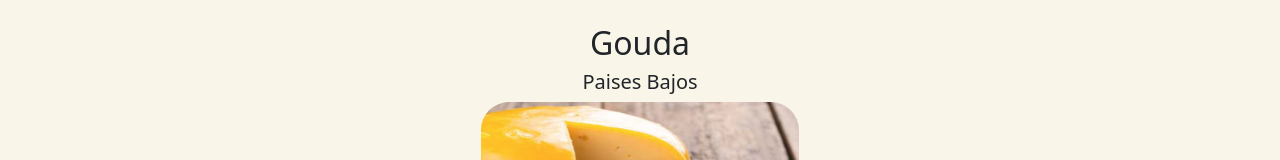
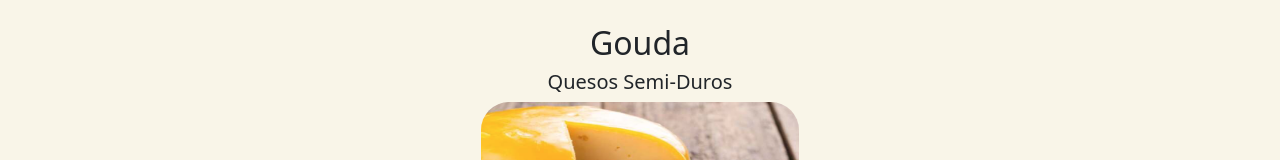
Before and after one commit to Gcatrilef21/React-MmmCheese-PF, a React (Create React App) app: page /products/1 in a window 1280 px wide. Shown: the part 163-323 px from the top of the page. Built offline with nearby package versions, Linux system fonts and the light colour scheme; a web font is replaced by a local one.

Commit message:
update mock

```diff
--- a/src/Pages/Cart/CartItem.js
+++ b/src/Pages/Cart/CartItem.js
@@ -12,7 +12,7 @@ const CartItem = ({item}) => {
             <img src={`/images/${item.image}`} alt={item.title} width={'100rem'}/>
             <p>{item.title}</p>
             <p>$ {item.price}</p>
-            <p>$ {item.quatity}</p>
+            <p>{item.quantity}</p>
             <p>SubTotal : $ {item.quantity * item.price} </p>
             <button className="btn btn-danger" onClick={()=> deleteCheese(item.id)}><strong>X</strong></button>
 
--- a/src/Pages/Productos/products.js
+++ b/src/Pages/Productos/products.js
@@ -3,8 +3,6 @@ import { getCheeses } from "../../mock";
 import Load from "../../Components/Loading/load";
 import './products.css';
 import { Link } from "react-router-dom";
-
-
 
 
 const Products = () => {
--- a/src/mock.js
+++ b/src/mock.js
@@ -5,24 +5,24 @@ const cheeses = [{
     description: 'El queso Gouda es un queso de origen holandés conocido por su sabor suave y cremoso. Es versátil y se utiliza en una amplia variedad de platos, desde aperitivos hasta sándwiches y platos de queso fundido',
     price: 5990,
     stock: 6,
-    category:'Paises Bajos'
+    category: 'Quesos Semi-Duros'
 },
 {
     id: 2,
-    image: '../images/edam.png' ,
+    image: '../images/edam.png',
     title: 'Edam',
-    description:' Se produce en la ciudad de Edam y otras regiones de los Países Bajos. Este queso se destaca por su sabor suave y ligeramente dulce, así como por su textura firme y compacta.',
+    description: ' Se produce en la ciudad de Edam y otras regiones de los Países Bajos. Este queso se destaca por su sabor suave y ligeramente dulce, así como por su textura firme y compacta.',
     price: 9990,
     stock: 20,
-    category:'Queso Semi-Duro'
+    category: 'Queso Semi-Duro'
 }, {
     id: 3,
     image: '../images/maasdam.png',
     title: 'Maasdam',
-    description:'El queso Maasdam es un queso de origen suizo-holandés que combina las mejores cualidades del queso suizo Emmental y el queso holandés Gouda. Es conocido por su distintivo sabor suave y ligeramente dulce, así como por su textura tierna y llena de agujeros, similar a la del Emmental.El queso Maasdam es versátil y se utiliza en una variedad de aplicaciones culinarias, desde platos de queso y sándwiches hasta ensaladas y fondues. ',
+    description: 'El queso Maasdam es un queso de origen suizo-holandés que combina las mejores cualidades del queso suizo Emmental y el queso holandés Gouda. Es conocido por su distintivo sabor suave y ligeramente dulce, así como por su textura tierna y llena de agujeros, similar a la del Emmental.El queso Maasdam es versátil y se utiliza en una variedad de aplicaciones culinarias, desde platos de queso y sándwiches hasta ensaladas y fondues. ',
     stock: 15,
     price: 10990,
-    country: 'Países Bajos'
+    country: 'Quesos Semi-Duros'
 }, {
     id: 4,
     image: '../images/brie.png',
@@ -30,23 +30,23 @@ const cheeses = [{
     description: 'El queso Brie es un queso de origen francés que se destaca por su suavidad, cremosidad y sabor delicado,  es conocido por su característica corteza comestible, que puede tener una textura ligeramente aterciopelada.',
     price: 15990,
     stock: 10,
-    category: 'Francia'
+    category: 'Quesos Semi-Duros'
 }, {
     id: 5,
-    image:'../images/camembert.png',
+    image: '../images/camembert.png',
     title: 'Camembert',
-    description:'El queso Camembert es un queso de origen francés que se caracteriza por su textura cremosa, corteza blanca y sabor suave pero característico. El Camembert es un queso muy versátil que se puede disfrutar solo, untado en pan fresco o como parte de platos más elaborados, como quiches o fondue de queso. ',
+    description: 'El queso Camembert es un queso de origen francés que se caracteriza por su textura cremosa, corteza blanca y sabor suave pero característico. El Camembert es un queso muy versátil que se puede disfrutar solo, untado en pan fresco o como parte de platos más elaborados, como quiches o fondue de queso. ',
     price: 18990,
     stock: 4,
-    category: 'Francia'
+    category: 'Quesos Blandos'
 }, {
     id: 6,
-    image:'../images/roquefort.png',
+    image: '../images/roquefort.png',
     title: 'Roquefort',
-    description:'El queso Roquefort es un queso de origen francés famoso por su sabor intenso y característico, y por ser uno de los quesos azules más apreciados en todo el mundo.El Roquefort se disfruta comúnmente solo, en ensaladas, como parte de platos de queso o acompañado de peras, nueces u otros ingredientes que complementan su sabor.',
+    description: 'El queso Roquefort es un queso de origen francés famoso por su sabor intenso y característico, y por ser uno de los quesos azules más apreciados en todo el mundo.El Roquefort se disfruta comúnmente solo, en ensaladas, como parte de platos de queso o acompañado de peras, nueces u otros ingredientes que complementan su sabor.',
     stock: 10,
     price: 23990,
-    category: 'Francia'
+    category: 'Quesos Blandos'
 }, {
     id: 7,
     image: '../images/tulum.png',
@@ -54,7 +54,7 @@ const cheeses = [{
     description: 'Es un queso típico de Turquía, especialmente popular en la región de Anatolia. Este queso se elabora principalmente a partir de leche de oveja o una mezcla de leche de oveja y cabra,se consume en una variedad de platos y es un componente esencial en la cocina turca. ',
     price: 14990,
     stock: 5,
-    category: 'Turco'
+    category: 'Quesos Extra Duros'
 }, {
     id: 8,
     image: '../images/emmental.png',
@@ -62,7 +62,7 @@ const cheeses = [{
     description: 'El queso Emmental es un queso suizo de renombre internacional que se destaca por sus característicos agujeros u "ojos".',
     price: 9990,
     stock: 12,
-    category: 'Suizo'
+    category: 'Quesos Semi-Duros'
 }, {
     id: 9,
     image: '../images/appenzeller.png',
@@ -70,7 +70,7 @@ const cheeses = [{
     description: 'El queso Appenzeller es un queso suizo que se produce en la región de Appenzell, en el noreste de Suiza.Se puede disfrutar solo, en sándwiches, ensaladas o platos de queso fundido, y se considera una joya de la tradición quesera suiza',
     price: 15990,
     stock: 5,
-    category: 'Suizo'
+    category: 'Quesos Semi-Duros'
 }, {
     id: 10,
     image: '../images/cheddar.png',
@@ -78,7 +78,7 @@ const cheeses = [{
     description: 'Su nombre proviene de la región de Cheddar, en el suroeste de Inglaterra, donde se originó. Se caracteriza por su sabor robusto y su textura firme y desmenuzable cuando está maduro.Este queso es muy versátil y se utiliza en una amplia gama de aplicaciones culinarias, desde sándwiches y hamburguesas hasta ensaladas y platos de macarrones con queso.',
     stock: 20,
     price: 14990,
-    category: 'Ingles'
+    category: 'Quesos Blandos'
 }, {
     id: 11,
     image: '../images/stilton.png',
@@ -86,7 +86,7 @@ const cheeses = [{
     description: 'El queso Stilton es un queso azul de origen inglés que se destaca por su sabor distintivo y su textura cremosa con vetas de moho azul.Este queso se consume comúnmente solo, acompañado de galletas o pan, pero también se utiliza en la cocina para preparar salsas, aderezos de ensaladas y platos de queso fundido. ',
     stock: 8,
     price: 15990,
-    category: 'Ingles'
+    category: 'Quesos Extra Duro'
 }, {
     id: 12,
     image: '../images/feta.png',
@@ -94,40 +94,49 @@ const cheeses = [{
     description: 'El queso Feta es de origen griego, conocido por su sabor salado y ligeramente ácido, así como por su textura quebradiza y húmeda.La versatilidad y el sabor distintivo del queso Feta lo han convertido en un elemento fundamental en la gastronomía de muchas culturas y regiones.',
     price: 5990,
     stock: 8,
-    category: 'Griego'
+    category: 'Quesos Semi-Duros'
 }
 ]
 
 const category = [{
-    id: 'mens-clothing',
-    name: 'mens-clothing'
-    }]
+    id: 1,
+    name: 'Quesos Blandos'
+},
+{
+    id: 2,
+    name: 'Quesos Semi-Duros'
+},
+{
+    id: 1,
+    name: 'Quesos Extra Duros'
+},
+]
 
 
-export const getCategory = () =>{
-    return new Promise ((resolve) => {
-        setTimeout(()=> {
+export const getCategory = () => {
+    return new Promise((resolve) => {
+        setTimeout(() => {
             return resolve(category)
-        },1000)
+        }, 1000)
     })
 }
 
 export const getCheeses = () => {
 
-    return new Promise ((resolve) => {
-        setTimeout (() =>{
+    return new Promise((resolve) => {
+        setTimeout(() => {
             return resolve(cheeses)
-        },500)
+        }, 500)
     })
 }
 
-export const getCheesesById = (id) =>{
+export const getCheesesById = (id) => {
 
-    return new Promise ((resolve, reject) => {
-        setTimeout (() =>{
-            const cheese = cheeses.find ((cheese) => cheese.id === parseInt(id))
-            if (cheese) return resolve (cheese)
-            return reject ({error : 'No encontrado'})
+    return new Promise((resolve, reject) => {
+        setTimeout(() => {
+            const cheese = cheeses.find((cheese) => cheese.id === parseInt(id))
+            if (cheese) return resolve(cheese)
+            return reject({ error: 'No encontrado' })
         }, 1300)
     })
 }
```
